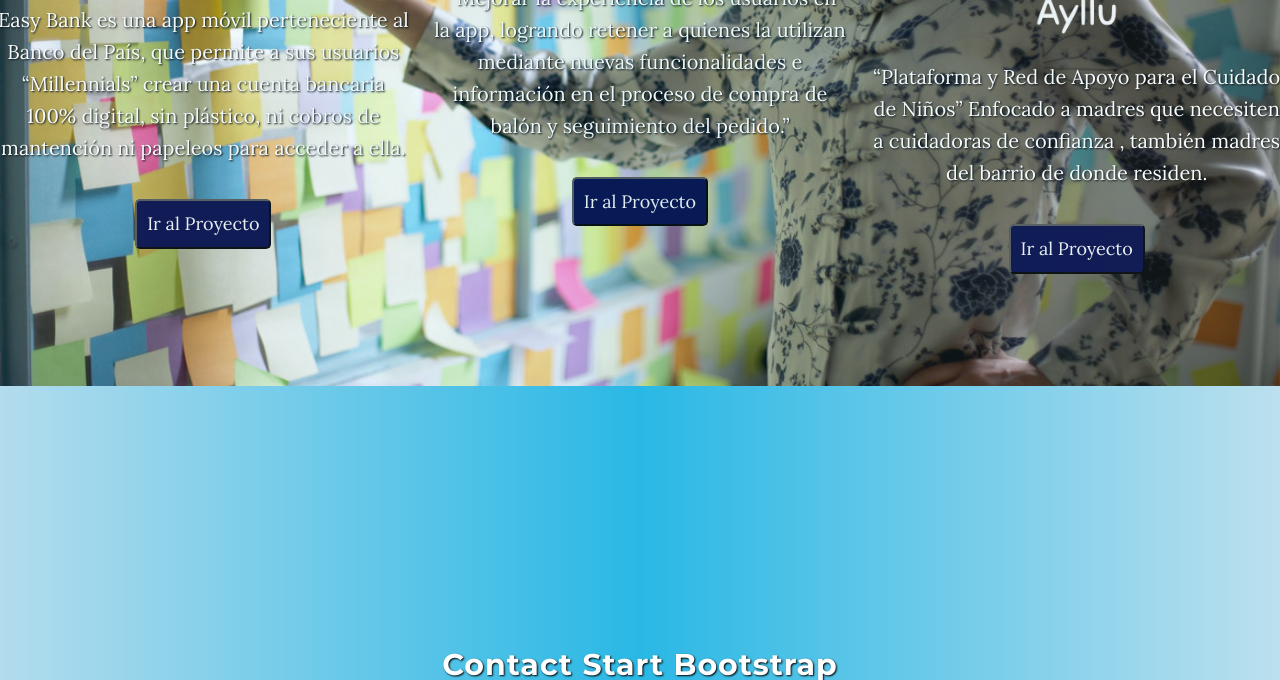
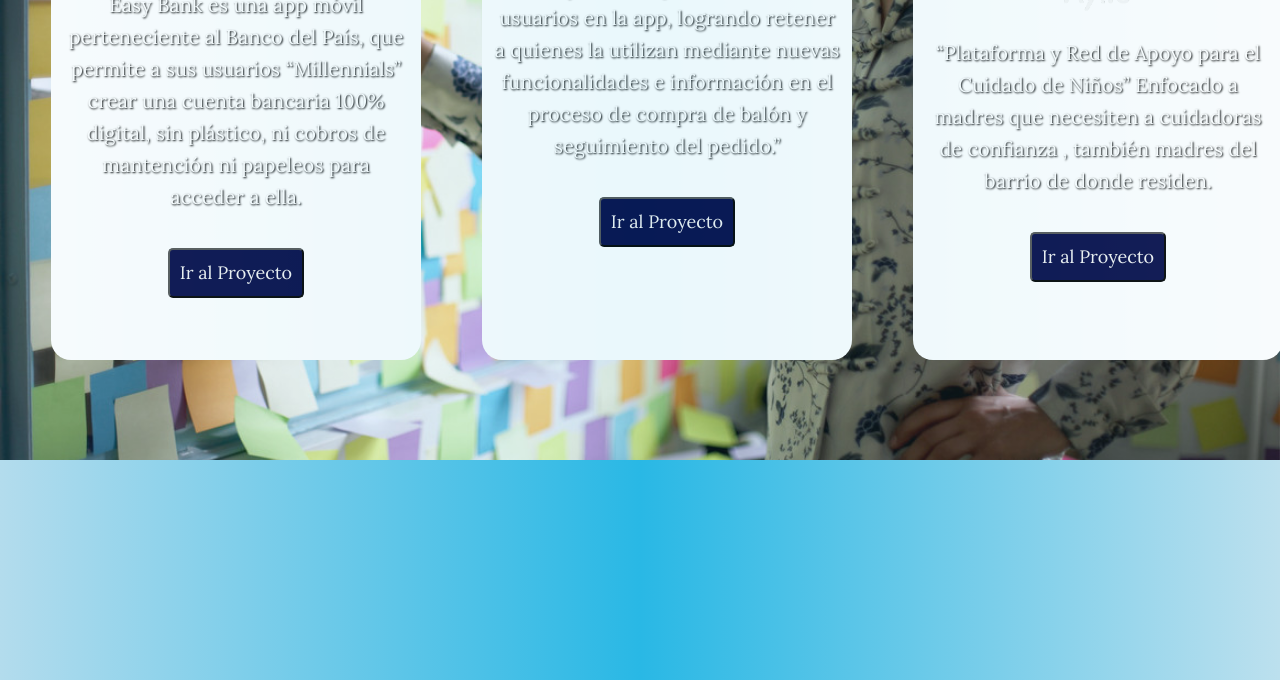
Before and after one commit to SofiaAR/portafolio2, a website: page index.html in a window 1280 px wide. Shown: the part 2223-2903 px from the top of the page. Drawn offline with nearby package versions, Linux system fonts and the light colour scheme.

Commit message:
mejorando mis proyectos

```diff
--- a/css/grayscale.css
+++ b/css/grayscale.css
@@ -237,7 +237,6 @@
     text-shadow: 1px 1px 2px black;
 }
 .foto-perfil{
-    border-style: solid black 3px;
      box-shadow: box-shadow: 2px 2px 41px #131414;
 }
 /*mis proyectos section*/
@@ -255,6 +254,14 @@
 }
 .card-img-top{
     width:30%;
+
+}
+.card{
+    background: white;
+    height:480px;
+    width: 370px;
+    border-radius: 20px;
+    margin: 0px -5px 0px 66px;
 
 }
     button{
--- a/index.html
+++ b/index.html
@@ -103,14 +103,14 @@
     <section id="download" class="content-section text-center">
         <div class="download-section">
             <div class="row">
-                <div class="card col-md-4">
+                <div class="card col-md-3 col-md-offset-1">
                 <img class="card-img-top" src="img/EasyBank-logoblanco%20(1).png" alt="Easy Bank">
                     <div class="card-body">
                         <p class="card-text">Easy Bank es una app móvil perteneciente al Banco del País, que permite a sus usuarios “Millennials” crear una cuenta bancaria 100% digital, sin plástico, ni cobros de mantención ni papeleos para acceder a ella.</p>
                     </div>
                     <button>Ir al Proyecto</button>
                 </div>
-                 <div class="card col-md-4 ">
+                 <div class="card col-md-3  ">
                 <img class="card-img-top" src="img/sofi.jpg" alt="Mejora Abastible">
                     <div class="card-body">
                         <p class="card-text">“ Mejorar la experiencia de los usuarios en la app, logrando retener a quienes la utilizan mediante nuevas funcionalidades e información en el proceso de compra de balón y seguimiento del pedido.”
@@ -118,7 +118,7 @@
                     </div>
                      <button>Ir al Proyecto</button>
                 </div>
-                 <div class="card col-md-4" >
+                 <div class="card col-md-3 " >
                 <img class="card-img-top" src="img/Ayllu-log-blanco.png" alt="Proyecto personal Ayllu">
                     <div class="card-body">
                         <p class="card-text">“Plataforma y Red de Apoyo para el Cuidado de Niños” Enfocado a madres que necesiten a cuidadoras de confianza , también madres del barrio de donde residen.</p>
```
